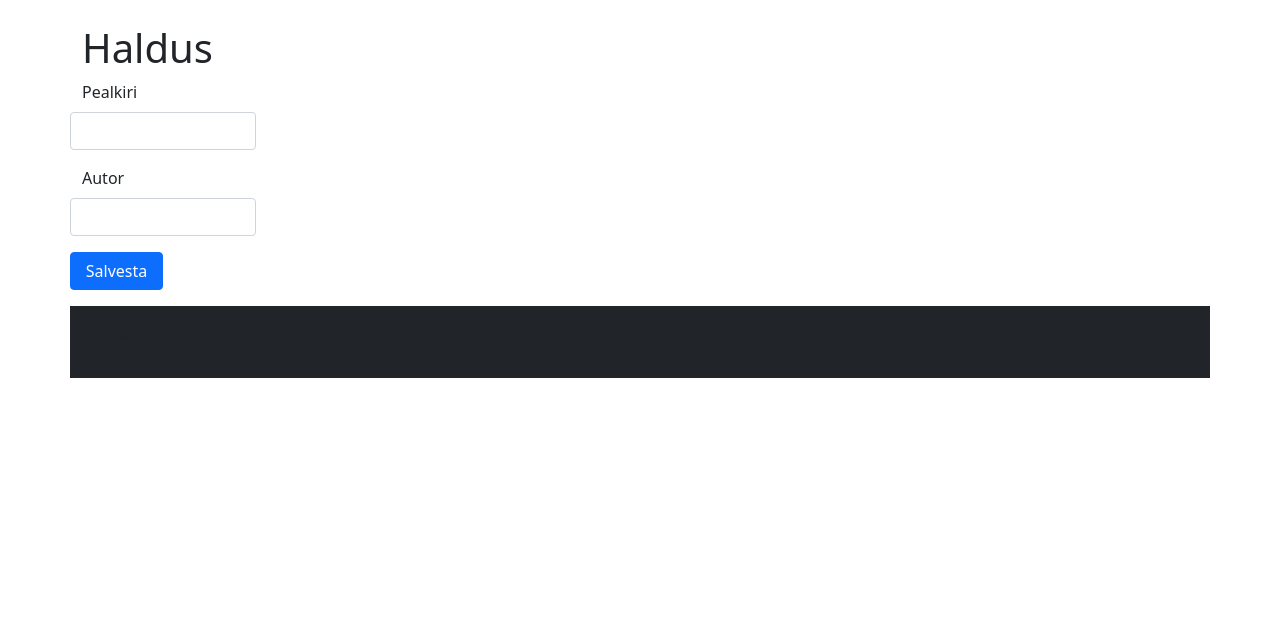
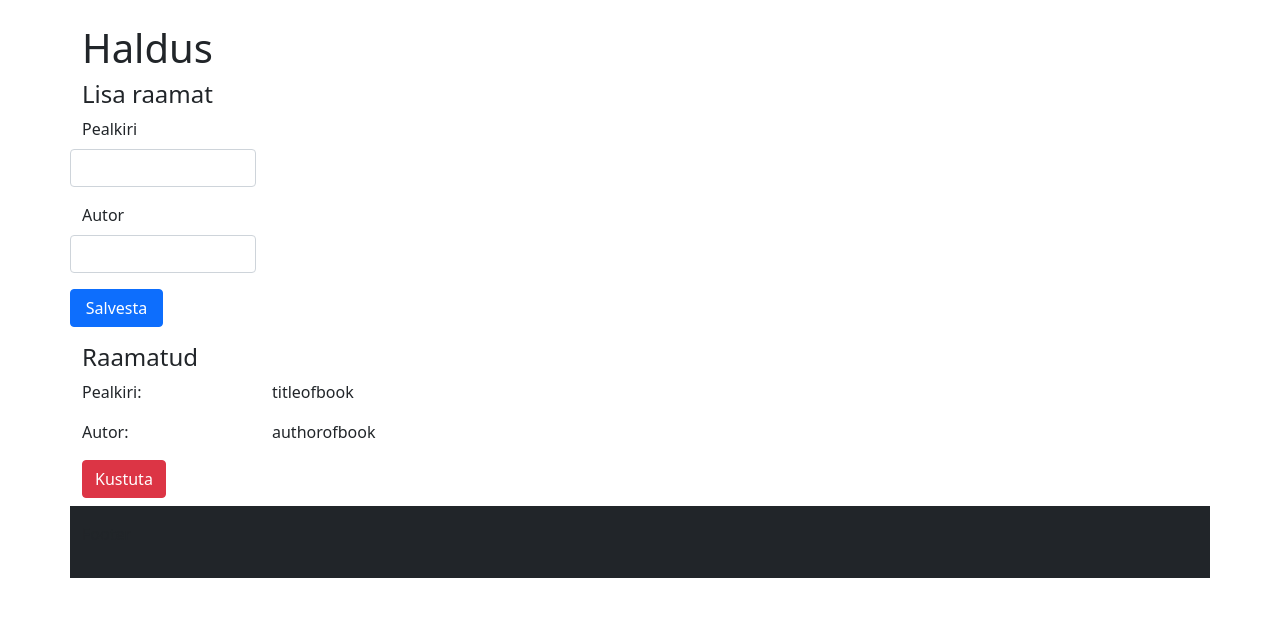
Before and after one commit to KoppelSiim/library, a PHP site: page /index.php?page=admin in a window 1280 px wide. Shown: the part 80-697 px from the top of the page. Run offline with PHP 8.4, Linux system fonts and the light colour scheme.

Commit message:
Add book view, delete book

```diff
--- a/admin.php
+++ b/admin.php
@@ -2,7 +2,8 @@
 <div class="container">
     <h1>Haldus</h1>
     <!--Raamatu lisamine form -->
-    <form method="POST" action="">
+    <h4>Lisa raamat</h4>
+    <form method="POST" action="" class="mb-2">
         <div class="form-group row col-2 mb-3">
             <label for="bookTitle" class="form-label">Pealkiri</label>
             <input type="text" class="form-control" id="bookTitle" name="title">
@@ -15,4 +16,36 @@
             <button type="submit" name="addBook" class="btn btn-primary">Salvesta</button>
         </div>
     </form>
+
+    <!-- Kuva kõik raamatud, kustuta -->
+    <!-- Todo col suurus responsive, gap vaiksemaks -->
+    <h4>Raamatud</h4>
+
+    <div class="row">
+        <div class="col-2">
+            <label for="bookTitle" class="">Pealkiri:</label>
+        </div>
+        <div class="col-2">
+            <p id="bookTitle">titleofbook</p>
+        </div>
+    </div>
+
+    <div class="row">
+        <div class="col-2">
+            <label for="bookAuthor" class="">Autor:</label>
+        </div>
+        <div class="col-2">
+            <p id="bookAuthor">authorofbook</p>
+        </div>
+    </div>
+
+    <div class="row">
+        <div class="col-2">
+            <form method="POST" action="">
+                <!-- id kustutamiseks saadame hiljem siit -->
+                <button type="submit" name="deleteBook" value = "$id" class="btn btn-danger mb-2">Kustuta</button>
+            </form>
+        </div>
+    </div>
+
 </div>
```
